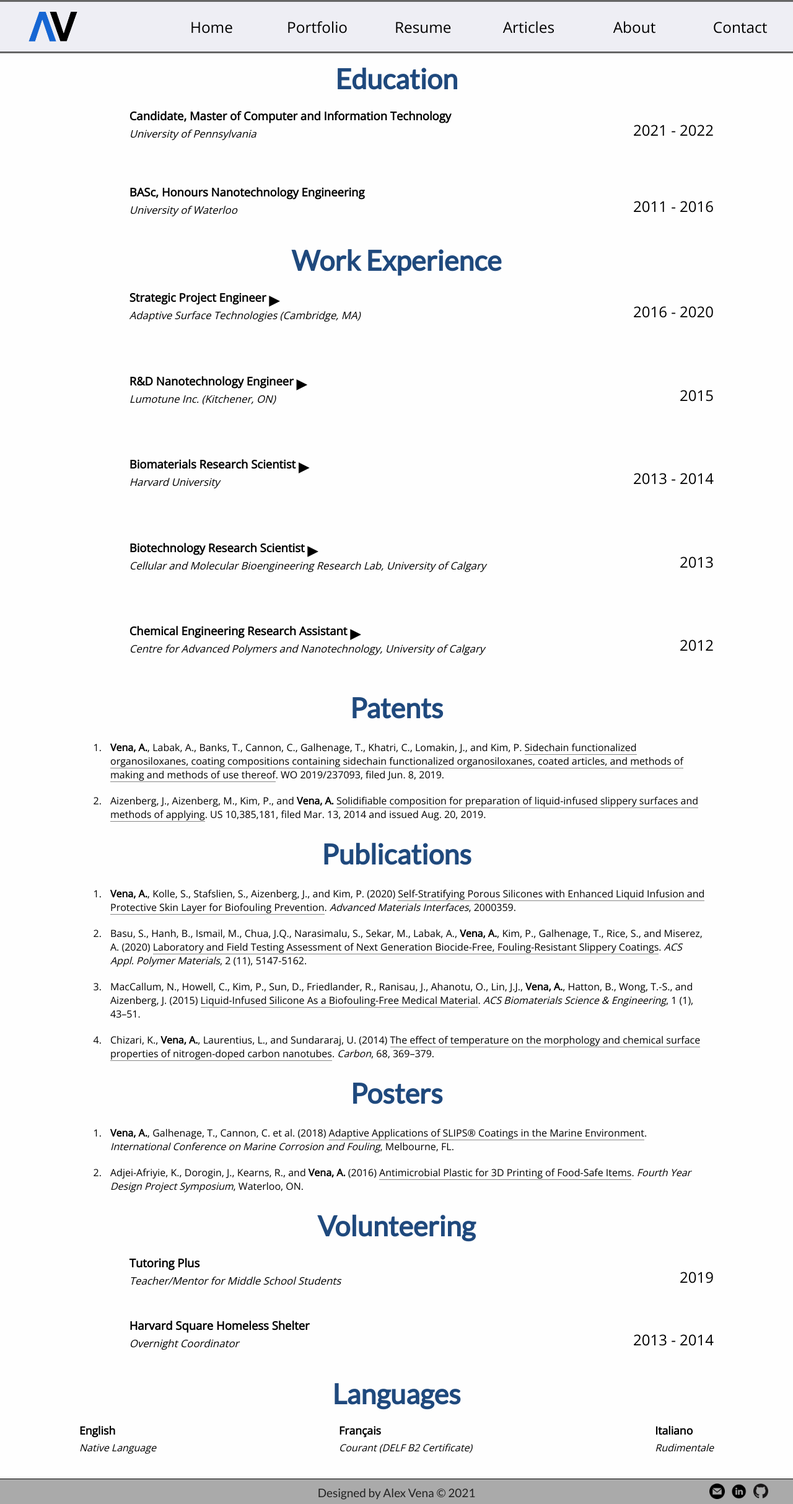
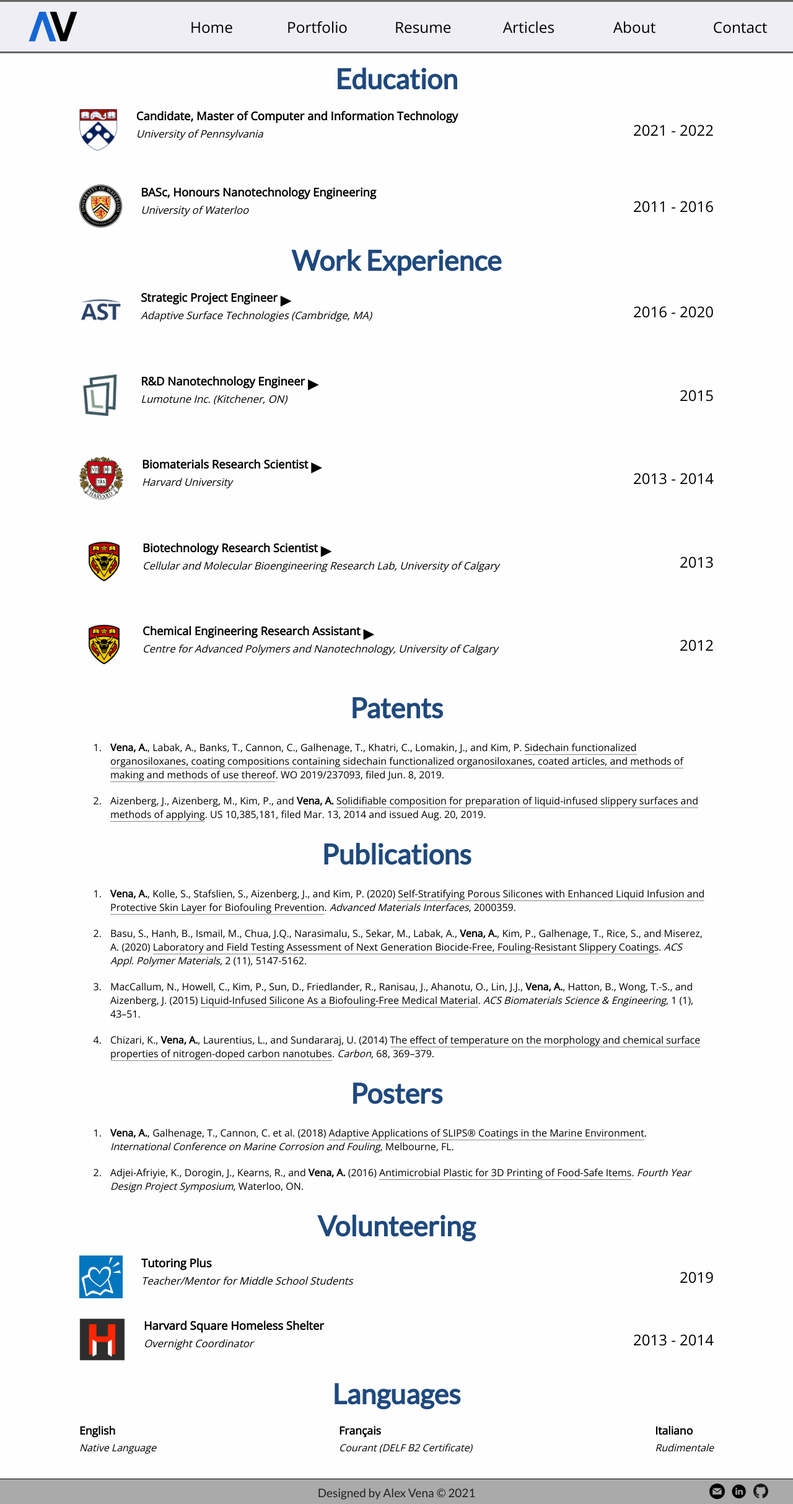
Before and after one commit to a2vena/Personal-Webpage, a Jekyll site: the page built from resume/index.html, in a window 1280 px wide. Shown: the whole page at 62% size. Built offline with Jekyll 4.4.1, drawn with Linux system fonts in a browser that asks for light colours.

Commit message:
Update index.html

```diff
--- a/resume/index.html
+++ b/resume/index.html
@@ -6,7 +6,7 @@
 <section>
     <div class="grid">
         <div class="flex">
-            <img class='icon' src="static/images/logo_upenn.png" alt="">
+            <img class='icon' src="/static/images/logo_upenn.png" alt="">
         </div>
         <div>
             <h4>Candidate, Master of Computer and Information Technology</h4><br>
@@ -19,7 +19,7 @@
     <br>
     <div class="grid">
         <div class="flex">
-            <img class='icon' src="static/images/logo_uw.png" alt="">
+            <img class='icon' src="/static/images/logo_uw.png" alt="">
         </div>
         <div>
             <h4>BASc, Honours Nanotechnology Engineering</h4><br>
@@ -36,7 +36,7 @@
 <section>
     <div class="grid">
         <div class="flex">
-            <img class='icon' src="static/images/logo_AST_abbrev.png" alt="">
+            <img class='icon' src="/static/images/logo_AST_abbrev.png" alt="">
         </div>
         <div class='dropdown'>
             <h4>Strategic Project Engineer <div class='tri'> &#9654;&#xFE0E;</div></h4><br>
@@ -58,7 +58,7 @@
 
     <div class="grid">
         <div class="flex">
-            <img class='icon' src="static/images/logo_lumotune.jpg" alt="">
+            <img class='icon' src="/static/images/logo_lumotune.jpg" alt="">
         </div>
         <div class='dropdown'>
             <h4>R&D Nanotechnology Engineer <div class='tri'> &#9654;&#xFE0E;</div></h4><br>
@@ -76,7 +76,7 @@
 
     <div class="grid">
         <div class="flex">
-            <img class='icon' src="static/images/logo_harvard.png" alt="">
+            <img class='icon' src="/static/images/logo_harvard.png" alt="">
         </div>
         <div class='dropdown'>
             <h4>Biomaterials Research Scientist <div class='tri'> &#9654;&#xFE0E;</div></h4><br>
@@ -93,7 +93,7 @@
 
     <div class="grid">
         <div class="flex">
-            <img class='icon' src="static/images/logo_uofc.png" alt="">
+            <img class='icon' src="/static/images/logo_uofc.png" alt="">
         </div>
         <div class='dropdown'>
             <h4>Biotechnology Research Scientist <div class='tri'> &#9654;&#xFE0E;</div></h4><br>
@@ -111,7 +111,7 @@
 
     <div class="grid">
         <div class="flex">
-            <img class='icon' src="static/images/logo_uofc.png" alt="">
+            <img class='icon' src="/static/images/logo_uofc.png" alt="">
         </div>
         <div class='dropdown'>
             <h4>Chemical Engineering Research Assistant <div class='tri'> &#9654;&#xFE0E;</div></h4><br>
@@ -139,18 +139,18 @@
 <h1>Publications</h1>
 <section>
     <ol>
-        <li><b>Vena, A.</b>, Kolle, S., Stafslien, S., Aizenberg, J., and Kim, P. (2020) <a href="static/pdfs/pub_03_isps.pdf">Self-Stratifying Porous Silicones with Enhanced Liquid Infusion and Protective Skin Layer for Biofouling Prevention</a>. <i>Advanced Materials Interfaces</i>, 2000359. </li>
+        <li><b>Vena, A.</b>, Kolle, S., Stafslien, S., Aizenberg, J., and Kim, P. (2020) <a href="/static/pdfs/pub_03_isps.pdf">Self-Stratifying Porous Silicones with Enhanced Liquid Infusion and Protective Skin Layer for Biofouling Prevention</a>. <i>Advanced Materials Interfaces</i>, 2000359. </li>
         <li>Basu, S., Hanh, B., Ismail, M., Chua, J.Q., Narasimalu, S., Sekar, M., Labak, A., <b>Vena, A.</b>, Kim, P., Galhenage, T., Rice, S., and Miserez, A. (2020) <a href="static/pdfs/pub_04_SLIPS_N1_performance.pdf">Laboratory and Field Testing Assessment of Next Generation Biocide-Free, Fouling-Resistant Slippery Coatings</a>. <i>ACS Appl. Polymer Materials</i>, 2 (11), 5147-5162. </li>
         <li>MacCallum, N., Howell, C., Kim, P., Sun, D., Friedlander, R., Ranisau, J., Ahanotu, O., Lin, J.J., <b>Vena, A.</b>, Hatton, B., Wong, T.-S., and Aizenberg, J. (2015) <a href="static/pdfs/pub_02_medical_iPDMS.pdf">Liquid-Infused Silicone As a Biofouling-Free Medical Material</a>. <i>ACS Biomaterials Science & Engineering</i>, 1 (1), 43–51.</li>
-        <li>Chizari, K., <b>Vena, A.</b>, Laurentius, L., and Sundararaj, U. (2014) <a href="static/pdfs/pub_01_ncnts.pdf">The effect of temperature on the morphology and chemical surface properties of nitrogen-doped carbon nanotubes</a>. <i>Carbon</i>, 68, 369–379.</li>
+        <li>Chizari, K., <b>Vena, A.</b>, Laurentius, L., and Sundararaj, U. (2014) <a href="/static/pdfs/pub_01_ncnts.pdf">The effect of temperature on the morphology and chemical surface properties of nitrogen-doped carbon nanotubes</a>. <i>Carbon</i>, 68, 369–379.</li>
     </ol>
 </section>
 
 <h1>Posters</h1>
 <section>
     <ol>
-        <li><b>Vena, A.</b>, Galhenage, T., Cannon, C. et al. (2018) <a href="static/pdfs/poster_02_icmcf.pdf">Adaptive Applications of SLIPS® Coatings in the Marine Environment</a>. <i>International Conference on Marine Corrosion and Fouling</i>, Melbourne, FL. </li>
-        <li>Adjei-Afriyie, K., Dorogin, J., Kearns, R., and <b>Vena, A.</b> (2016) <a href="static/pdfs/poster_01_antimicrobial_plastic.pdf">Antimicrobial Plastic for 3D Printing of Food-Safe Items</a>. <i>Fourth Year Design Project Symposium</i>, Waterloo, ON.</li>
+        <li><b>Vena, A.</b>, Galhenage, T., Cannon, C. et al. (2018) <a href="/static/pdfs/poster_02_icmcf.pdf">Adaptive Applications of SLIPS® Coatings in the Marine Environment</a>. <i>International Conference on Marine Corrosion and Fouling</i>, Melbourne, FL. </li>
+        <li>Adjei-Afriyie, K., Dorogin, J., Kearns, R., and <b>Vena, A.</b> (2016) <a href="/static/pdfs/poster_01_antimicrobial_plastic.pdf">Antimicrobial Plastic for 3D Printing of Food-Safe Items</a>. <i>Fourth Year Design Project Symposium</i>, Waterloo, ON.</li>
     </ol>
 </section>
 
@@ -158,7 +158,7 @@
 <section>
     <div class="grid">
         <div class="flex">
-            <img class='icon' src="static/images/logo_tutoring_plus.jpg" alt="">
+            <img class='icon' src="/static/images/logo_tutoring_plus.jpg" alt="">
         </div>
         <div class="">
             <h4>Tutoring Plus</h4><br>
@@ -170,7 +170,7 @@
     </div>
     <div class="grid">
         <div class="flex">
-            <img class='icon' src="static/images/logo_hshs.jpg" alt="">
+            <img class='icon' src="/static/images/logo_hshs.jpg" alt="">
         </div>
         <div>
             <h4>Harvard Square Homeless Shelter</h4><br>
```
